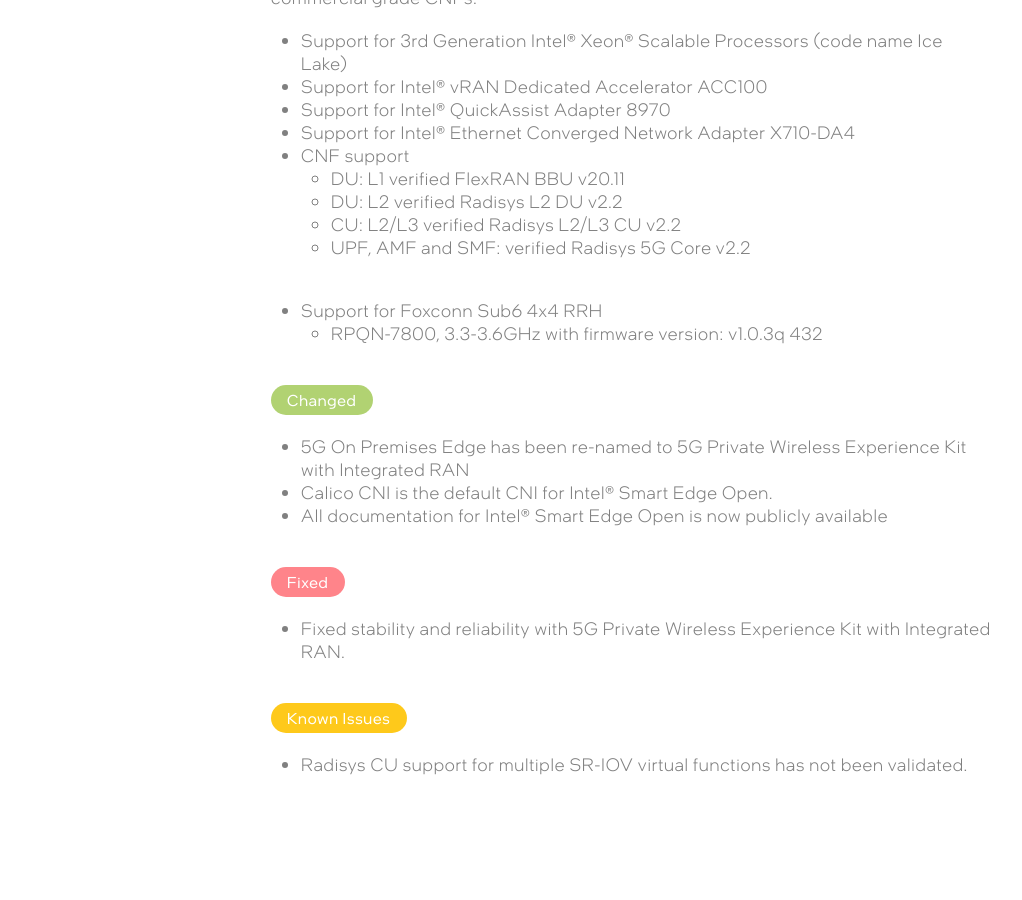
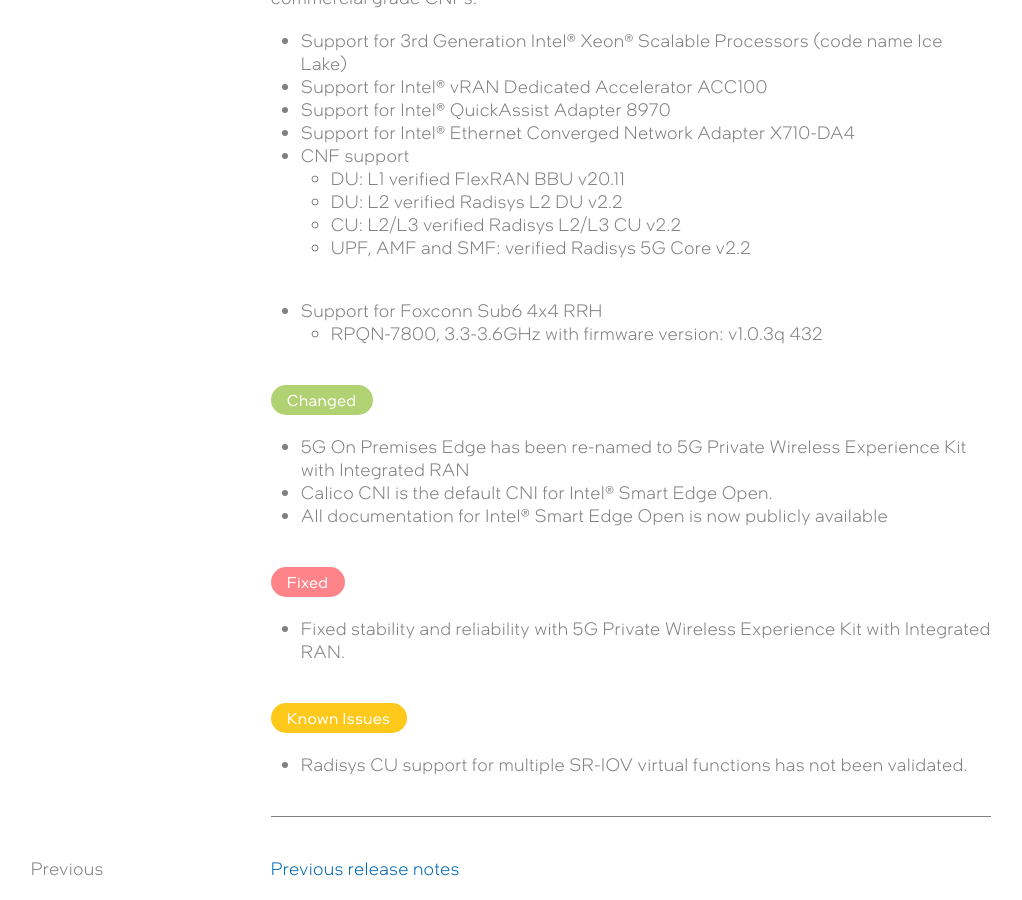
Before and after one commit to intelsmartedgeons/intelsmartedgeons.github.io, a Jekyll site: the page built from release-notes.md, in a window 1280 px wide and 900 px high, scrolled down 759 px. Shown: the whole window, without its empty margins (9-1031 px from the left). Built offline with Jekyll 4.4.1, drawn with Linux system fonts in a browser that asks for light colours; some web fonts are replaced; before the commit the page ends 1575 px from its top, so only the background shows below that.

Commit message:
release note

```diff
--- a/release-notes.md
+++ b/release-notes.md
@@ -56,3 +54,9 @@
         <li>Radisys CU support for multiple SR-IOV virtual functions has not been validated.</li>
     </ul>
 </div>
+<div class="noteLeft">
+    <p>Previous</p>
+</div>
+<div class="noteRight">
+    <a href="/ido-specs/openness_releasenotes/" title="Previous release notes" target="_blank">Previous release notes</a>
+</div>
```
Also changed, not shown: other parts of release-notes.md (+0 -2 lines).
